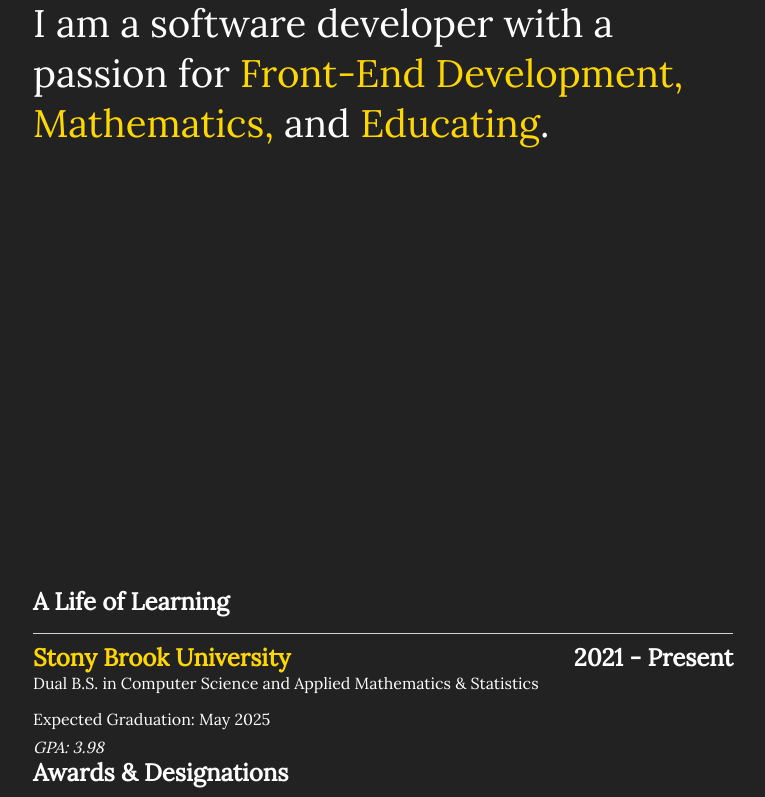
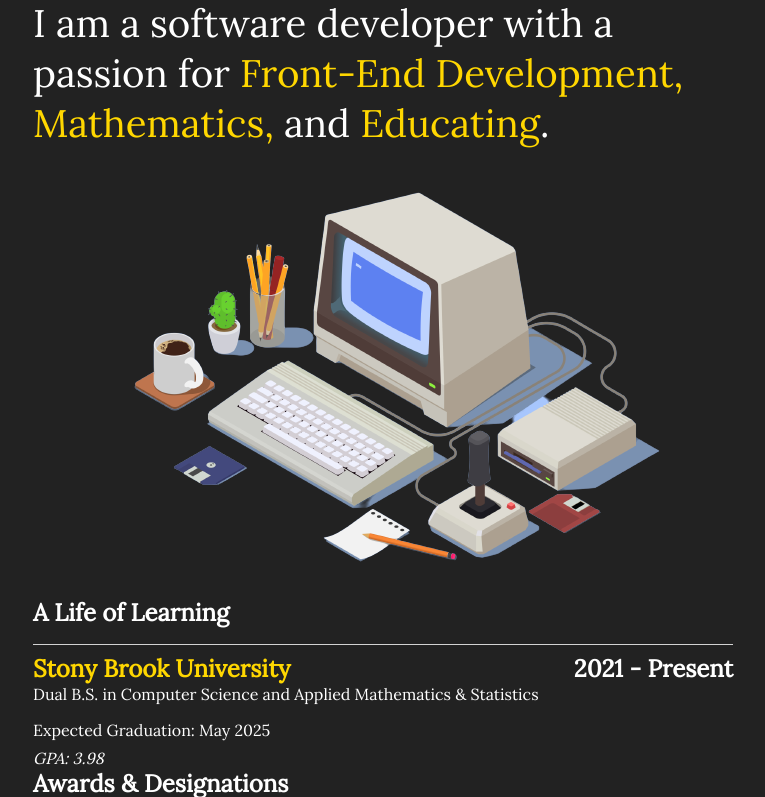
Before and after one commit to jeffreyshum/portfolio-v3, a React (Create React App) app: page / in a window 1280 px wide. Shown: the part 382-1179 px from the top of the page, without its empty margins (257-1022 px from the left). Built offline with nearby package versions, Linux system fonts and the light colour scheme.

Commit message:
Added Default Hero Image

```diff
--- a/src/Components/Hero/Hero.module.css
+++ b/src/Components/Hero/Hero.module.css
@@ -37,6 +37,8 @@
 #imageContainer {
     position: relative;
     height: auto;
+    display: flex;
+    justify-content: center;
 }
 
 .image {
@@ -76,6 +78,11 @@
     #mathImage,
     #educatingImage {
         opacity: 0;
+        z-index: 1;
+    }
+
+    #homeImage {
+        position: static;
     }
 
     #devText:hover~#imageContainer #devImage,
@@ -83,4 +90,10 @@
     #educatingText:hover~#imageContainer #educatingImage {
         opacity: 1;
     }
+
+    #devText:hover~#imageContainer #homeImage,
+    #mathText:hover~#imageContainer #homeImage,
+    #educatingText:hover~#imageContainer #homeImage {
+        opacity: 0;
+    }
 }
--- a/src/Components/Hero/Hero.tsx
+++ b/src/Components/Hero/Hero.tsx
@@ -3,6 +3,7 @@ import styles from "./Hero.module.css"
 import devImage from "../../images/dev.png"
 import mathImage from "../../images/math.png"
 import educatingImage from "../../images/educating.png"
+import homeImage from "../../images/home.png"
 
 const Hero: FC = () => {
 	return (
@@ -24,6 +25,12 @@ const Hero: FC = () => {
 				</span>
 				.
 				<div id={styles.imageContainer}>
+					<img
+						id={styles.homeImage}
+						src={homeImage}
+						alt=""
+						className={styles.image}
+					/>
 					<img
 						id={styles.devImage}
 						src={devImage}
```
Also changed, not shown: src/images/home.png (added).
